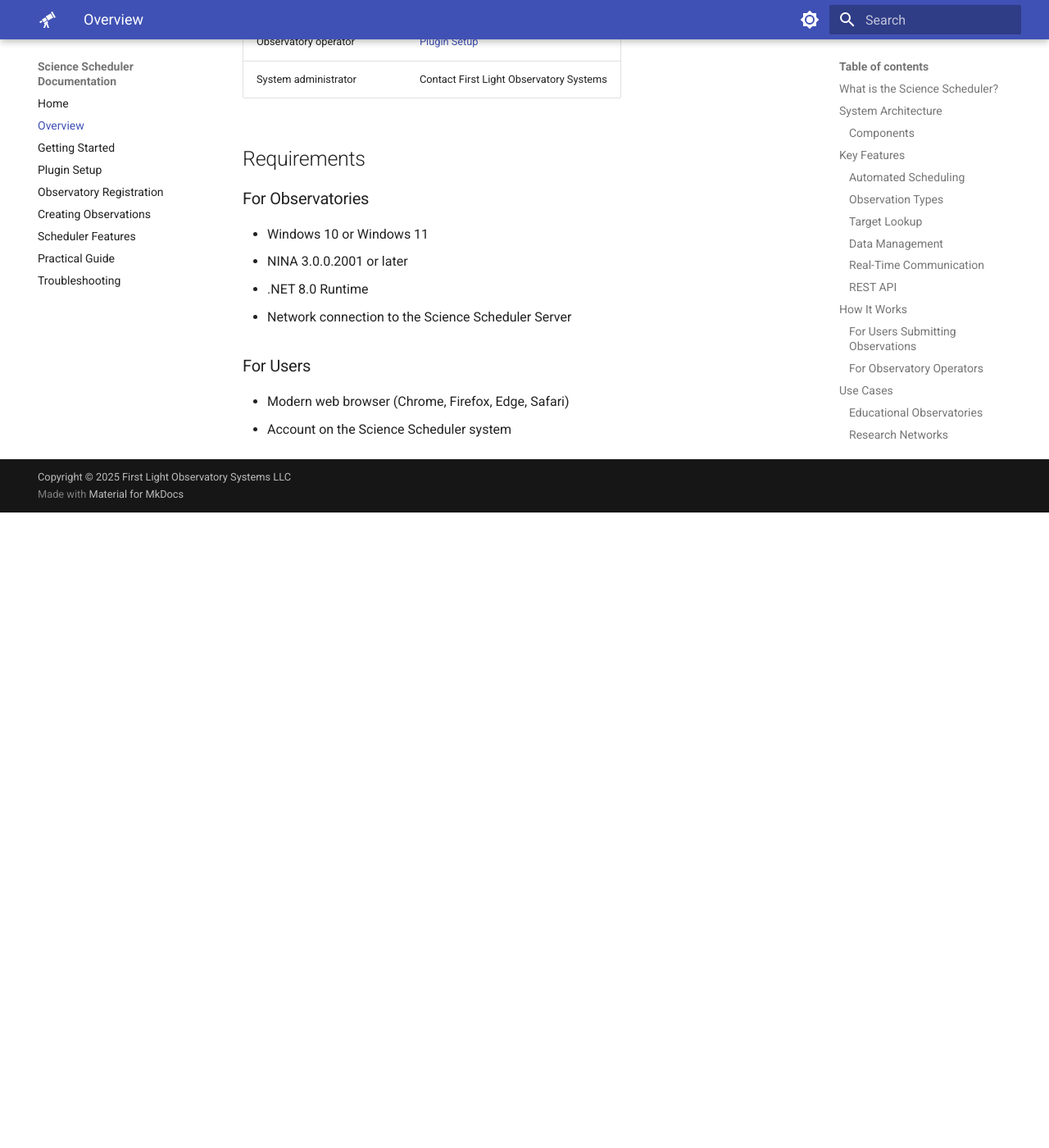
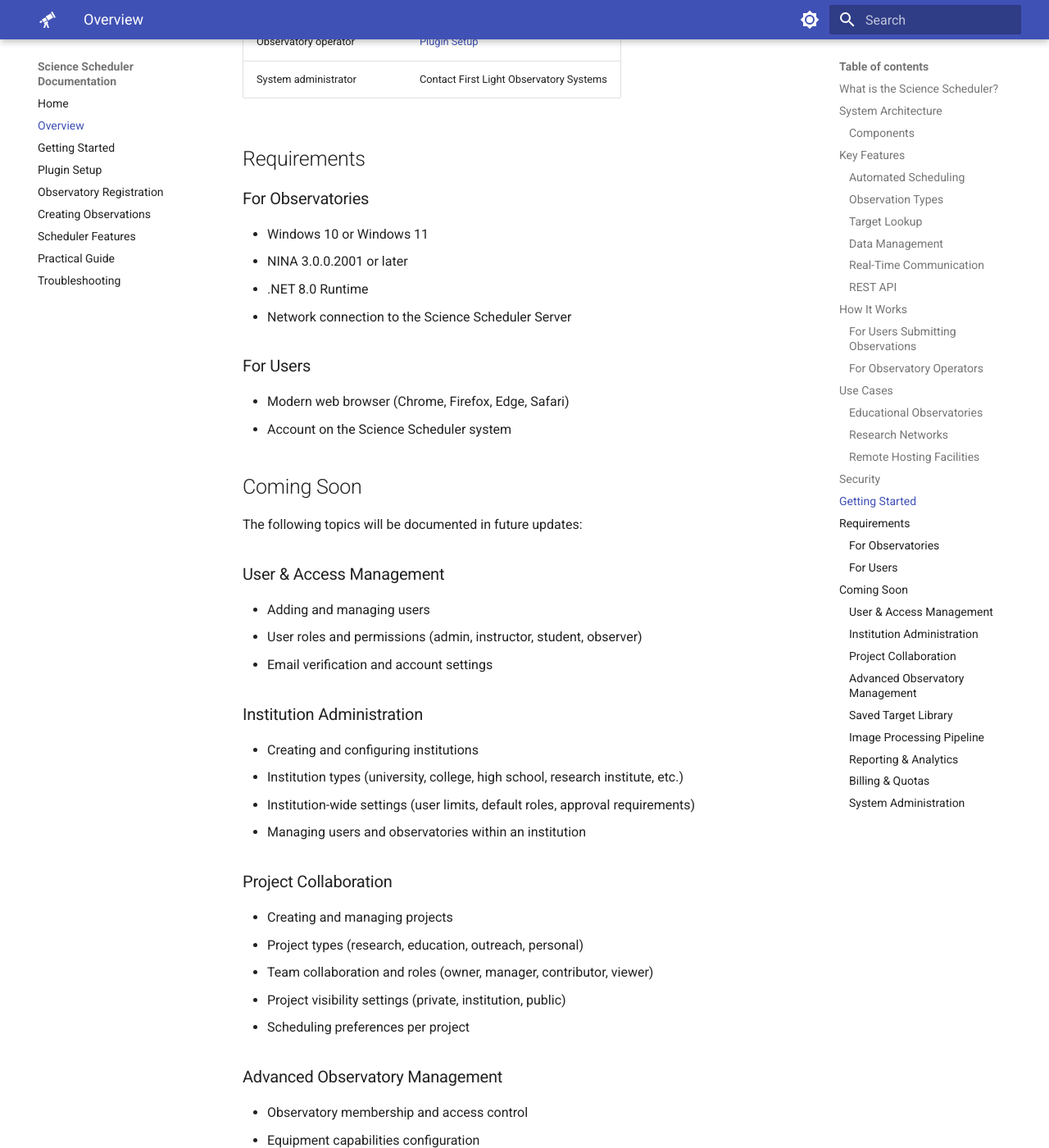
Before and after one commit to First-Light-Systems/nina-scheduler-docs, an MkDocs documentation site: the page built from docs/OVERVIEW.md, in a window 1280 px wide and 1400 px high, scrolled down 4417 px. Shown: the whole window at 82% size. Built offline with MkDocs 1.6.1 and Material for MkDocs 9.7.7, drawn with Linux system fonts in a browser that asks for light colours; before the commit the page ends 5042 px from its top, so only the background shows below that; some of the changed text lies outside the part shown.

Commit message:
Sync: Add Coming Soon section with future documentation topics

```diff
--- a/docs/OVERVIEW.md
+++ b/docs/OVERVIEW.md
@@ -166,3 +166,61 @@ Contact your system administrator for API documentation and access credentials.
 
 - Modern web browser (Chrome, Firefox, Edge, Safari)
 - Account on the Science Scheduler system
+
+## Coming Soon
+
+The following topics will be documented in future updates:
+
+### User & Access Management
+- Adding and managing users
+- User roles and permissions (admin, instructor, student, observer)
+- Email verification and account settings
+
+### Institution Administration
+- Creating and configuring institutions
+- Institution types (university, college, high school, research institute, etc.)
+- Institution-wide settings (user limits, default roles, approval requirements)
+- Managing users and observatories within an institution
+
+### Project Collaboration
+- Creating and managing projects
+- Project types (research, education, outreach, personal)
+- Team collaboration and roles (owner, manager, contributor, viewer)
+- Project visibility settings (private, institution, public)
+- Scheduling preferences per project
+
+### Advanced Observatory Management
+- Observatory membership and access control
+- Equipment capabilities configuration
+- Maintenance mode
+- Ownership transfer
+
+### Saved Target Library
+- Creating and managing saved targets
+- Target sharing and visibility
+- Importing target lists
+
+### Image Processing Pipeline
+- Automatic processing of FITS files
+- Preview generation
+- Plate solving
+- Reprocessing failed images
+- Processing job management
+
+### Reporting & Analytics
+- Usage reports by user, project, and observatory
+- Observation success rates and statistics
+- Data export (CSV)
+
+### Billing & Quotas
+- Pricing tiers and plans
+- Usage-based billing (wall clock time, shutter time, storage)
+- Quota management
+- Invoice viewing
+
+### System Administration
+- Database integrity tools
+- System health monitoring
+- Performance metrics
+
+Have a suggestion for documentation? [Request it here](https://github.com/First-Light-Systems/nina-scheduler-docs/issues/new?template=feature_request.md).
```
